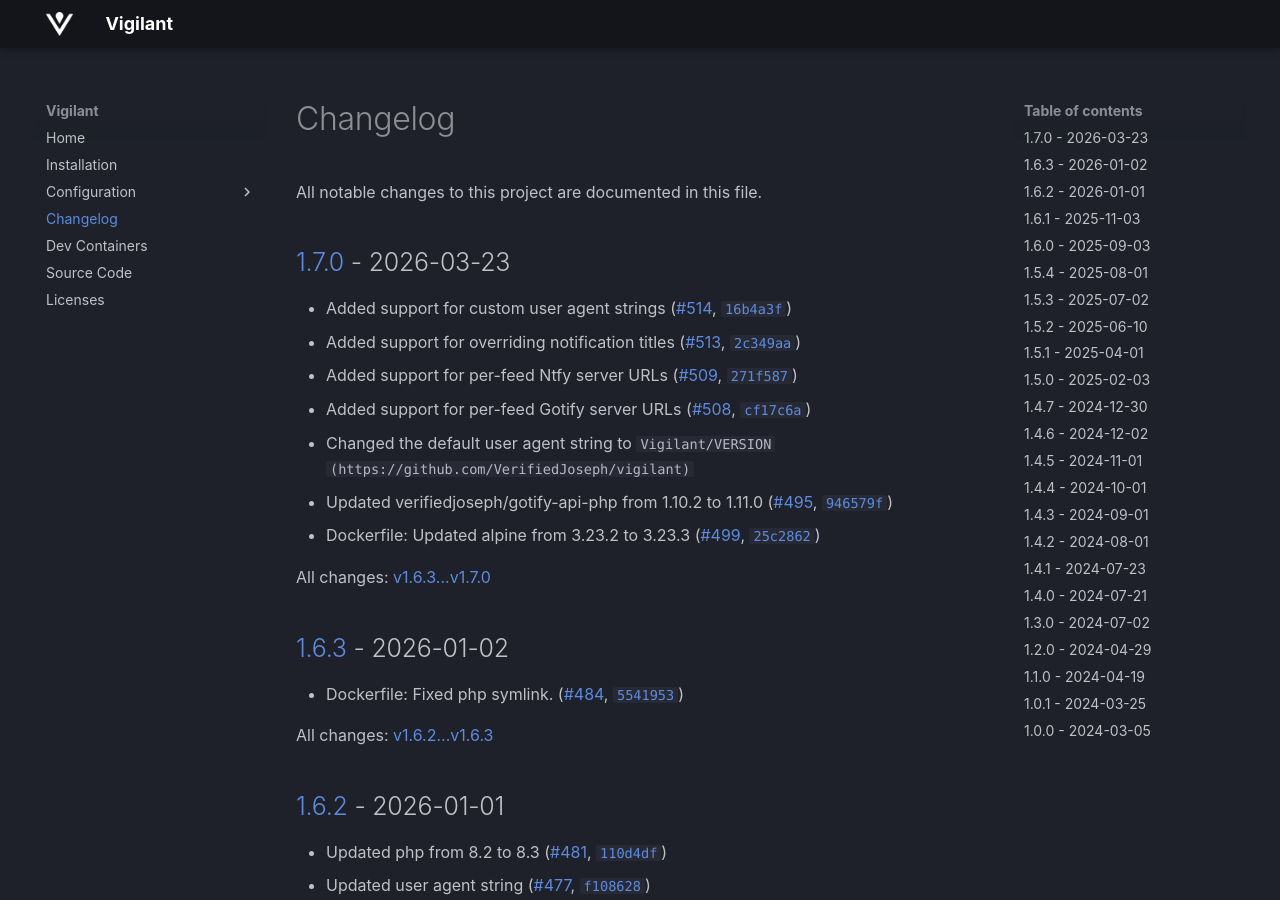
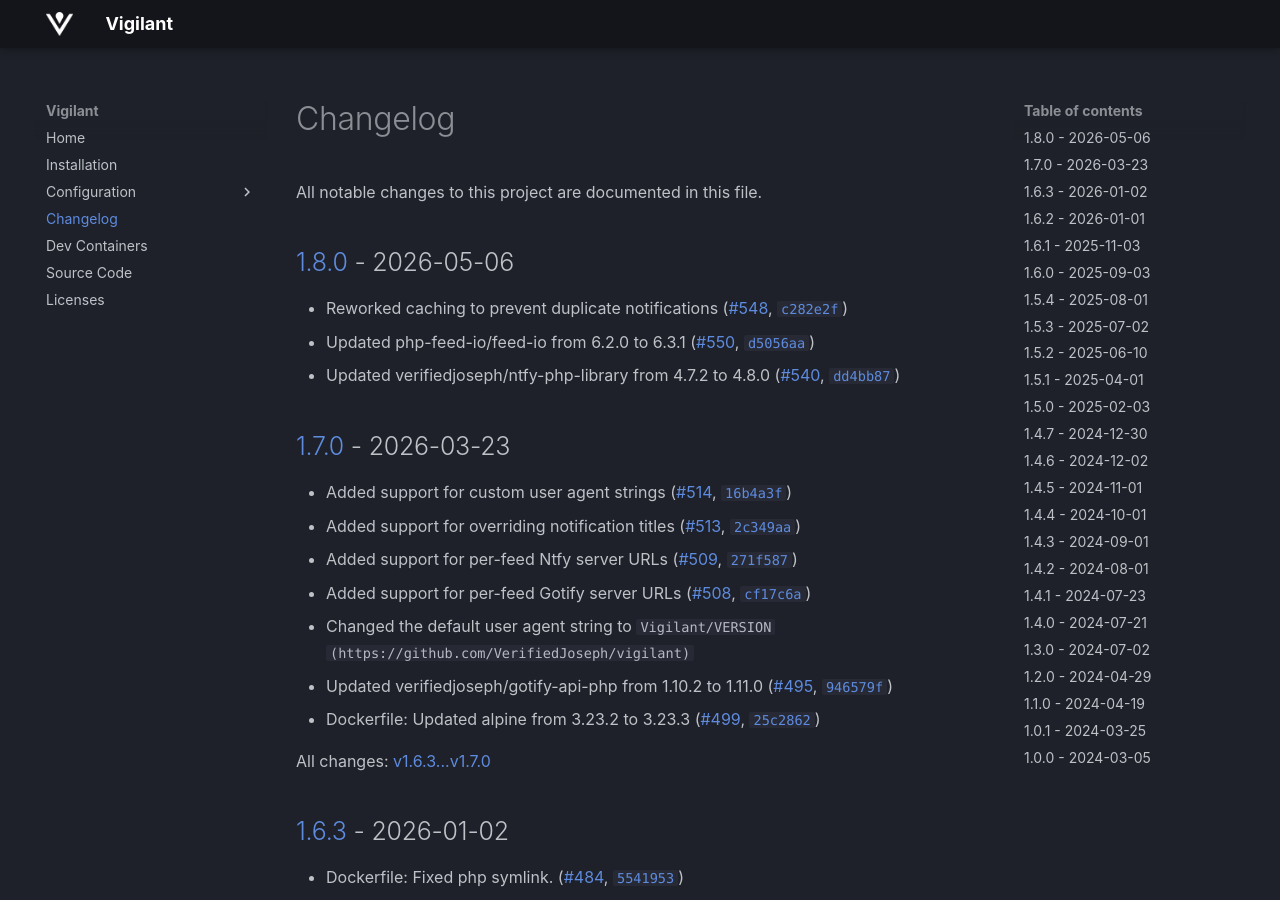
Before and after one commit to VerifiedJoseph/vigilant, an MkDocs documentation site: the page built from docs/changelog.md, in a window 1280 px wide and 900 px high. Built offline with MkDocs 1.6.1 and Material for MkDocs 9.7.7, drawn with Linux system fonts in a browser that asks for light colours; plug-ins that fetch from the network failed and are left out.

Commit message:
Version 1.8.0 (#551)
* Update CHANGELOG.md
* Bump version

```diff
--- a/CHANGELOG.md
+++ b/CHANGELOG.md
@@ -1,6 +1,12 @@
 # Changelog
 
 All notable changes to this project are documented in this file.
+
+## [1.8.0](https://github.com/VerifiedJoseph/vigilant/releases/tag/v1.8.0) - 2026-05-06
+
+- Reworked caching to prevent duplicate notifications ([#548](https://github.com/VerifiedJoseph/vigilant/pull/548), [`c282e2f`](https://github.com/VerifiedJoseph/vigilant/commit/c282e2f55fded42248925660193b84585fad2c8d))
+- Updated php-feed-io/feed-io from 6.2.0 to 6.3.1 ([#550](https://github.com/VerifiedJoseph/vigilant/pull/550), [`d5056aa`](https://github.com/VerifiedJoseph/vigilant/commit/d5056aac79fb5532522eaf503a7163c7e004d50a))
+- Updated verifiedjoseph/ntfy-php-library from 4.7.2 to 4.8.0 ([#540](https://github.com/VerifiedJoseph/vigilant/pull/540), [`dd4bb87`](https://github.com/VerifiedJoseph/vigilant/commit/dd4bb870345ed244d9290c6858de7c98b6ec7c19))
 
 ## [1.7.0](https://github.com/VerifiedJoseph/vigilant/releases/tag/v1.7.0) - 2026-03-23
 
--- a/docker-compose.yml
+++ b/docker-compose.yml
@@ -1,7 +1,7 @@
 version: '3'
 services:
   vigilant:
-    image: ghcr.io/verifiedjoseph/vigilant:1.7.0
+    image: ghcr.io/verifiedjoseph/vigilant:1.8.0
     environment:
       - VIGILANT_TIMEZONE=Europe/London
       - VIGILANT_NOTIFICATION_SERVICE=ntfy
```
Also changed, not shown: docs/install.md (+1 -1 lines), 1 other file.
